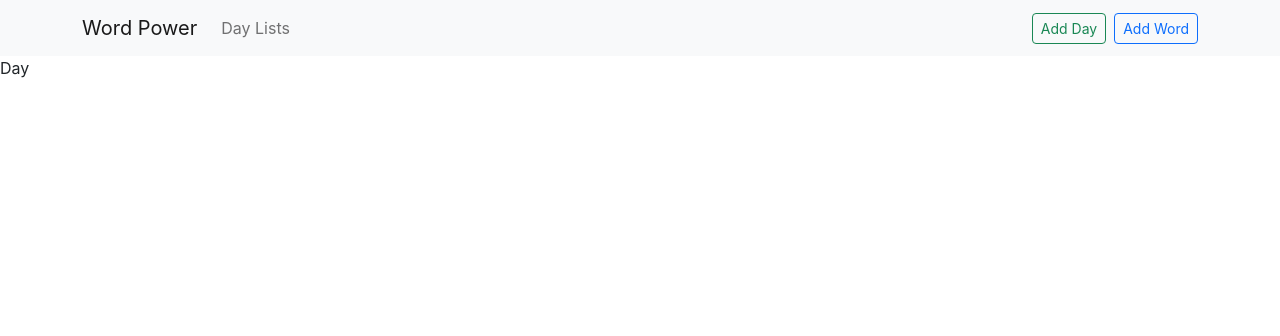
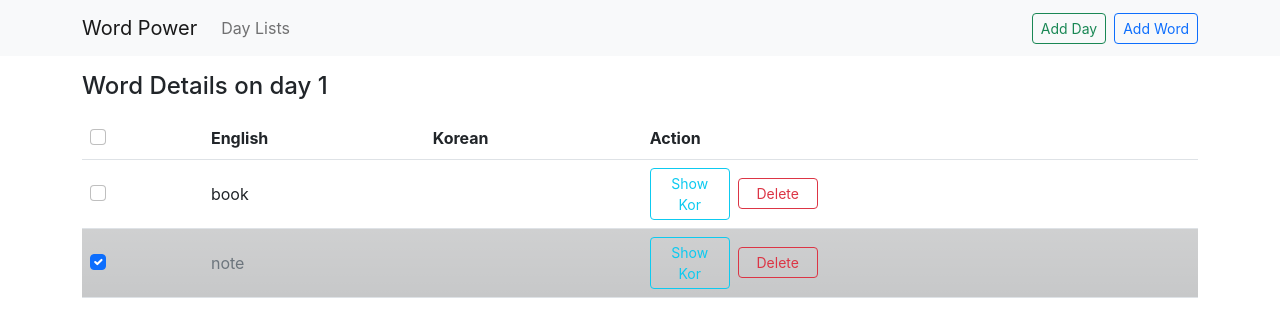
Before and after one commit to jeffsslee/js-react-wordpower, a React (Create React App) app: page /days/1 in a window 1280 px wide. Shown: the top 336 px of the page. Built offline with nearby package versions, Linux system fonts and the light colour scheme; data requests are answered from the project's data file.

Commit message:
word detail

```diff
--- a/src/component/Day.js
+++ b/src/component/Day.js
@@ -1,7 +1,42 @@
 import React from "react";
+import { useParams } from "react-router-dom";
+import useFetch from "../hooks/useFetch";
+import Word from "./Word";
 
 function Day() {
-  return <div>Day</div>;
+  const { day } = useParams();
+  const { data: wordList, onLoading } = useFetch(
+    `http://localhost:3001/words?day=${day}`
+  );
+
+  return (
+    <div className="container my-3">
+      <h4>Word Details on day {day}</h4>
+      <div className="mt-3">
+        {wordList.length === 0 && !onLoading && <span>No Word exist</span>}
+        {wordList.length === 0 && onLoading && <span>Loading.......</span>}
+        <table className="table">
+          <thead>
+            <tr className="align-middle">
+              <th scope="col">
+                <div className="form-check">
+                  <input type="checkbox" className="form-check-input" />
+                </div>
+              </th>
+              <th scope="col">English</th>
+              <th scope="col">Korean</th>
+              <th scope="col">Action</th>
+            </tr>
+          </thead>
+          <tbody>
+            {wordList.map((word) => (
+              <Word word={word} key={word.id} />
+            ))}
+          </tbody>
+        </table>
+      </div>
+    </div>
+  );
 }
 
 export default Day;
--- a/src/component/Page404.js
+++ b/src/component/Page404.js
@@ -1,7 +1,18 @@
 import React from "react";
+import { Link } from "react-router-dom";
 
 function Page404() {
-  return <div>Page404</div>;
+  return (
+    <div className="container my-3">
+      <h4>Lost Way!</h4>
+      <div className="mt-3">
+        <p>You've lost your way!</p>
+        <Link to={`/`}>
+          <button className="btn btn-outline-secondary">Back to home</button>
+        </Link>
+      </div>
+    </div>
+  );
 }
 
 export default Page404;
--- a/src/component/Word.js
+++ b/src/component/Word.js
@@ -1,7 +1,82 @@
-import React from "react";
+import React, { useState } from "react";
 
-function Word() {
-  return <div>Word</div>;
+function Word({ word: w }) {
+  const [word, setWord] = useState(w);
+  const [isShow, setIsShow] = useState(false);
+  const [isDone, setIsDone] = useState(word.isDone);
+  const toggleShow = () => {
+    setIsShow(!isShow);
+  };
+  const toggleDone = (id) => {
+    // setIsDone(!isDone);
+    fetch(`http://localhost:3001/words/${word.id}`, {
+      method: "PUT",
+      headers: {
+        "Content-Type": "application/json",
+      },
+      body: JSON.stringify({
+        ...word,
+        isDone: !isDone,
+      }),
+    }).then((res) => {
+      if (res.ok) {
+        setIsDone(!isDone);
+      }
+    });
+  };
+
+  function del() {
+    if (window.confirm("Are you sure to delete?")) {
+      fetch(`http://localhost:3001/words/${word.id}`, {
+        method: "DELETE",
+      }).then((res) => {
+        if (res.ok) {
+          setWord({ id: 0 });
+        }
+      });
+    }
+  }
+
+  if (word.id === 0) return null;
+
+  return (
+    <tr
+      className={
+        isDone
+          ? "bg-dark bg-gradient bg-opacity-25 text-secondary align-middle"
+          : "align-middle"
+      }
+    >
+      <td>
+        <div className="form-check">
+          <input
+            type="checkbox"
+            className="form-check-input"
+            checked={isDone}
+            onChange={toggleDone}
+          />
+        </div>
+      </td>
+      <td>{word.eng}</td>
+      <td>{isShow && word.kor}</td>
+      <td>
+        <button
+          className="btn btn-sm btn-outline-info me-2"
+          onClick={toggleShow}
+          style={{ width: "80px" }}
+        >
+          {isShow ? `Hide Kor` : `Show Kor`}
+        </button>
+        <button
+          className="btn btn-sm btn-outline-danger"
+          onClick={del}
+          style={{ width: "80px" }}
+        >
+          Delete
+        </button>
+      </td>
+    </tr>
+  );
 }
 
 export default Word;
```
